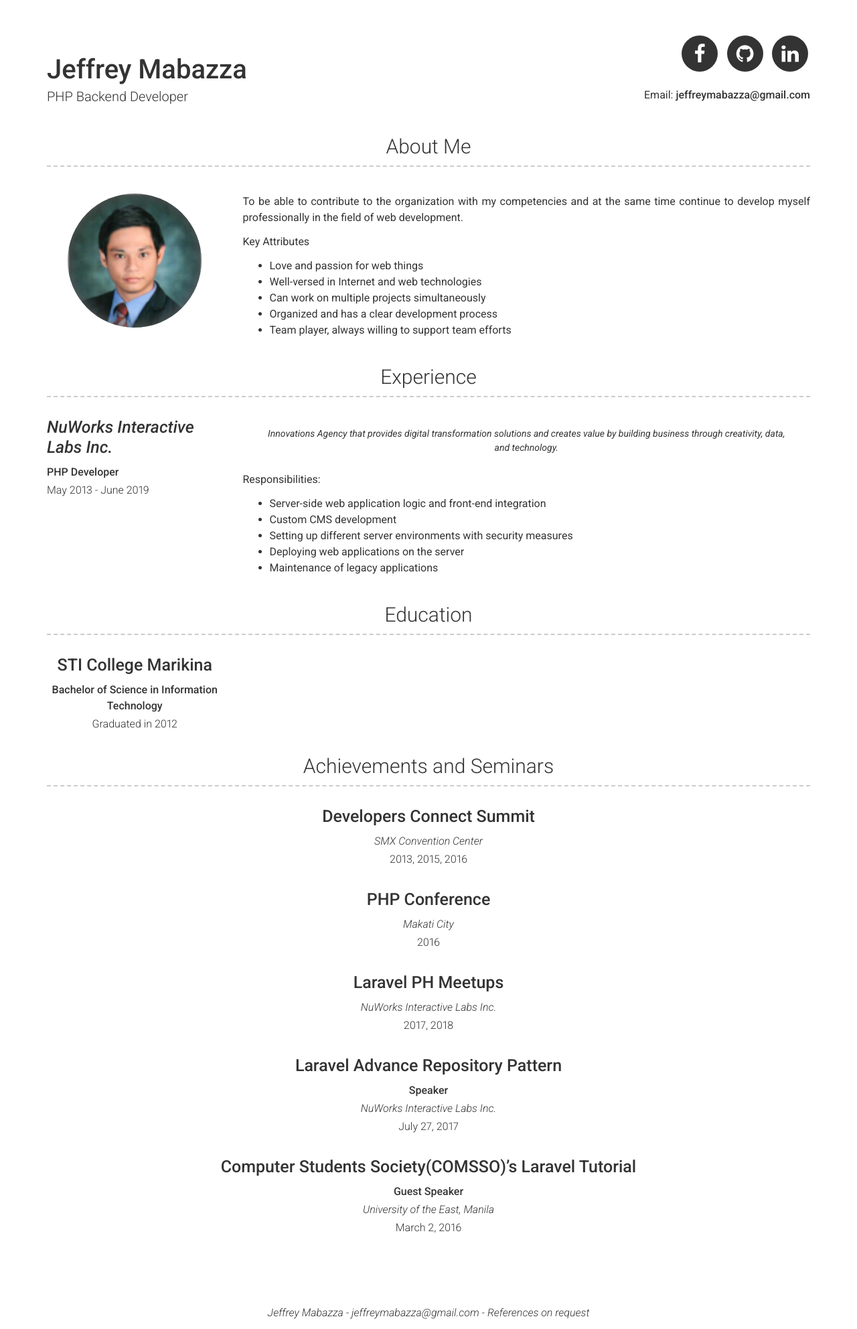
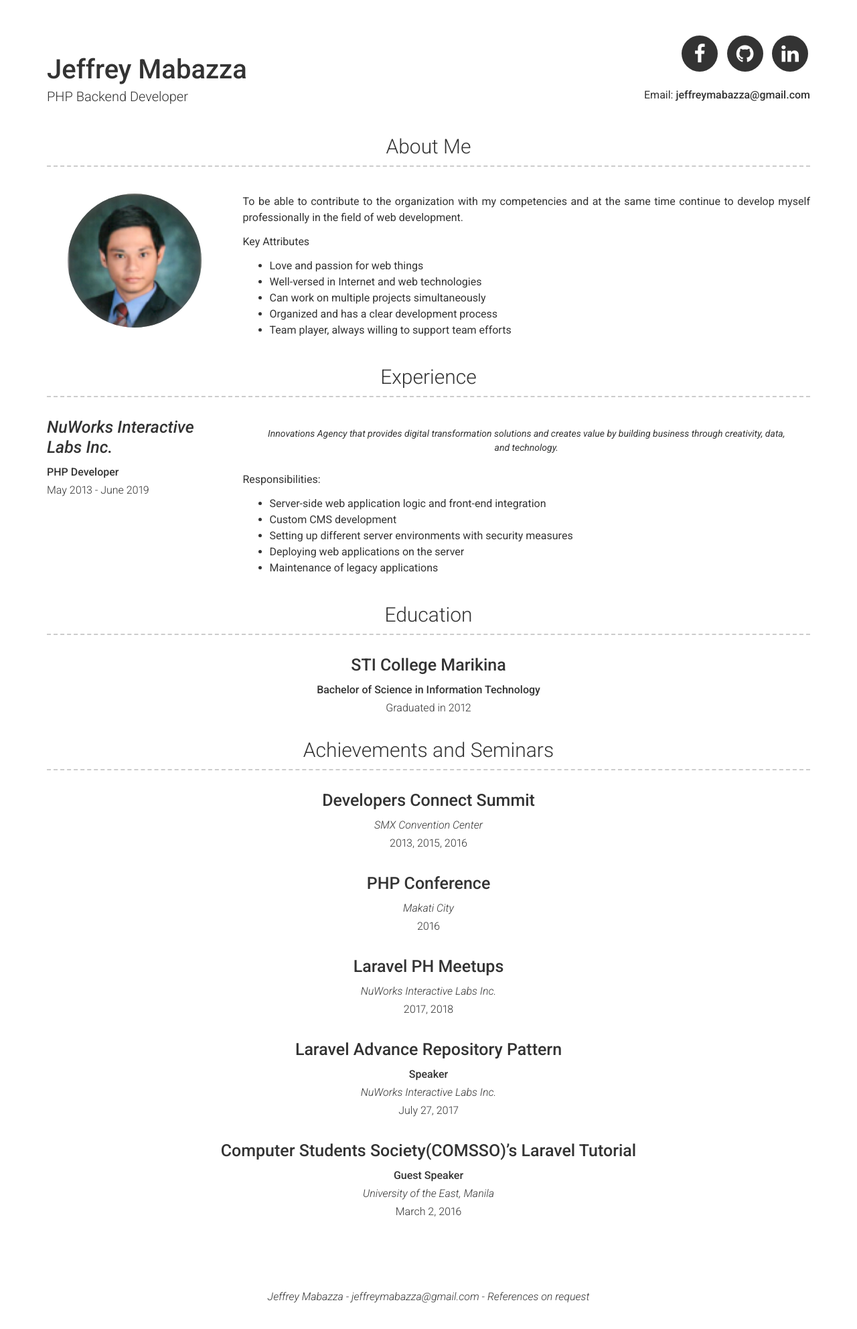
Before and after one commit to jeffmabazza/jeffreymabazza.github.io, a Jekyll site: the page built from index.md, in a window 1280 px wide. Shown: the whole page at 67% size. Built offline with Jekyll 4.4.1, drawn with Linux system fonts in a browser that asks for light colours; after the commit the page ends 1960 px from its top, so only the background shows below that.

Commit message:
Testing config.yml

```diff
--- a/_includes/education.html
+++ b/_includes/education.html
@@ -2,7 +2,7 @@
   <h3>{{ site.education_title | default: "Education" }}</h3>
   {% for education in site.data.education %}
     <div class="row clearfix education">
-      <div class="col-xs-12 col-sm-4 col-md-3 col-print-12 left-column">
+      <div class="col-xs-12 col-sm-12 col-md-12 col-print-12 left-column">
         <center>
           <h4>{{ education.name }}</h4>
           <p><b>{{ education.qualification }}</b></p>
```
